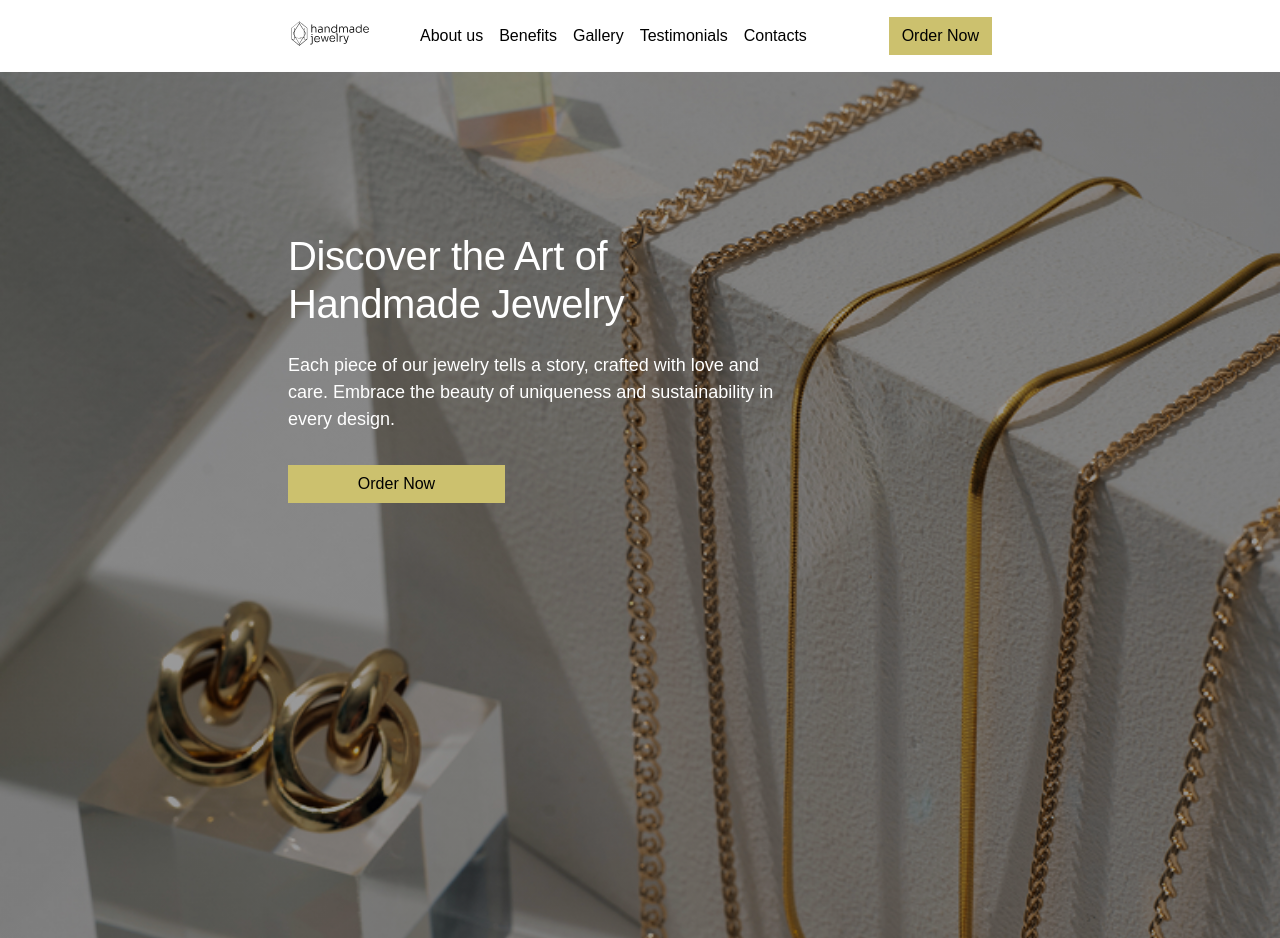
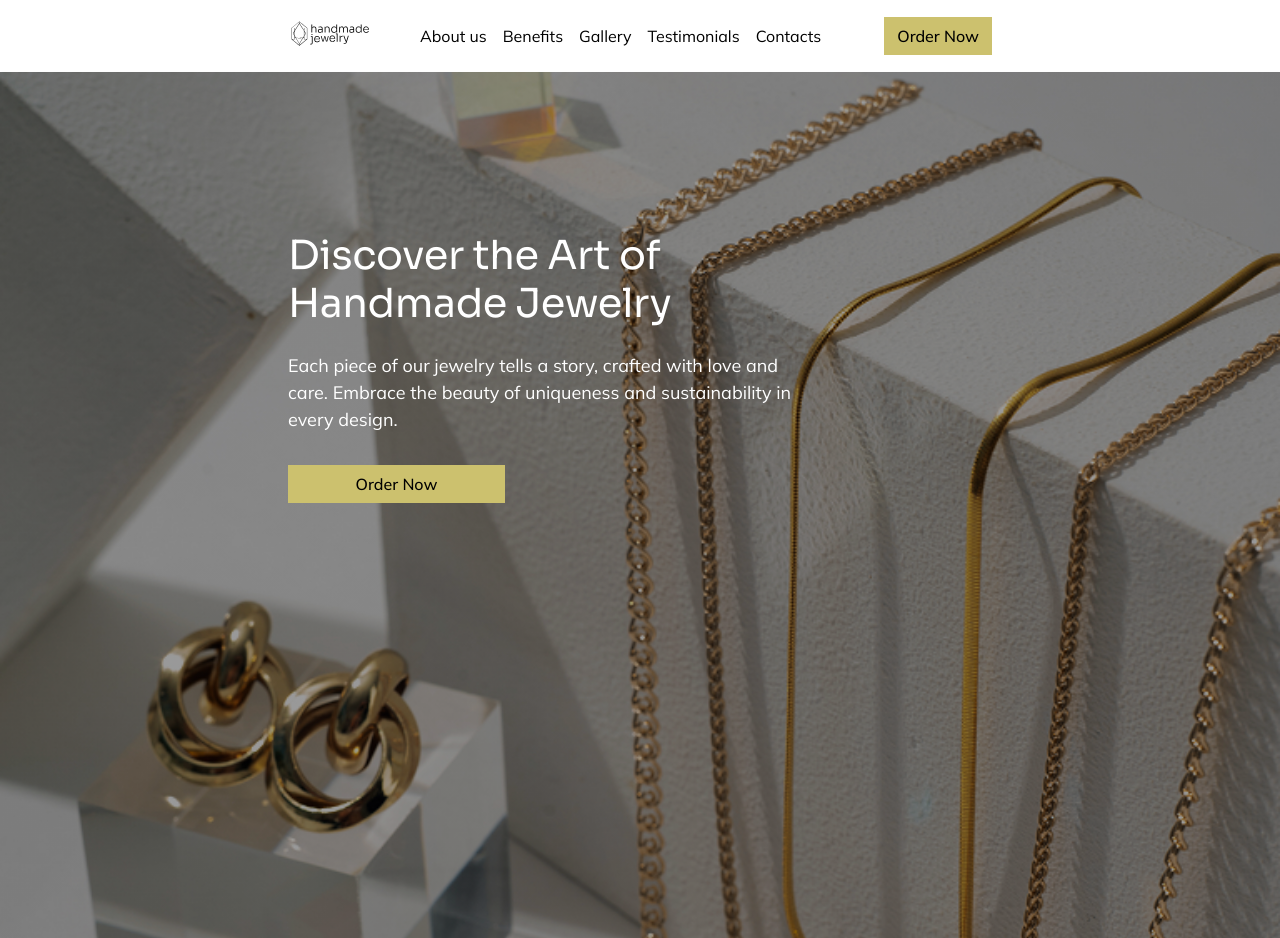
Before and after one commit to GoitStudentsWorks/fs129_html-css_Maksym-Miroshnichenko, a plain HTML site: page index.html in a window 1280 px wide. Shown: the top 938 px of the page. Drawn offline with Linux system fonts and the light colour scheme.

Commit message:
Deploying to gh-pages from @ GoitStudentsWorks/fs129_html-css_Maksym-Miroshnichenko@642aada95f0cfc1d2967650249f5ffb91dd82ef6 🚀

```diff
--- a/index.html
+++ b/index.html
@@ -4,6 +4,9 @@
     <meta charset="UTF-8" />
     <link rel="icon" type="image/svg+xml" href="/fs129_html-css_Maksym-Miroshnichenko/assets/fovicon-L706qlH3.svg" />
     <meta name="viewport" content="width=device-width, initial-scale=1.0" />
+    <link rel="preconnect" href="https://fonts.googleapis.com">
+    <link rel="preconnect" href="https://fonts.gstatic.com" crossorigin>
+    <link href="https://fonts.googleapis.com/css2?family=Mulish:wght@200..1000&family=Sora:wght@100..800&display=swap" rel="stylesheet">
     <title>Vanilla App Template</title>
     <script type="module" crossorigin src="/fs129_html-css_Maksym-Miroshnichenko/index.js"></script>
     <link rel="stylesheet" crossorigin href="/fs129_html-css_Maksym-Miroshnichenko/assets/index-D0l7dJCI.css">
```
